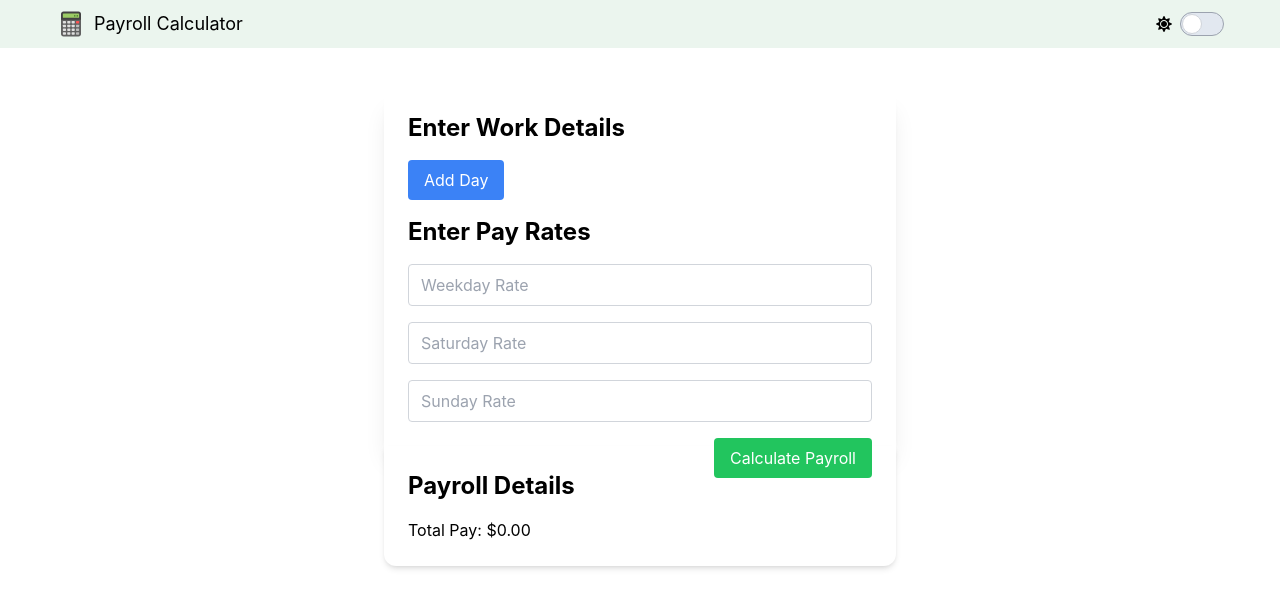
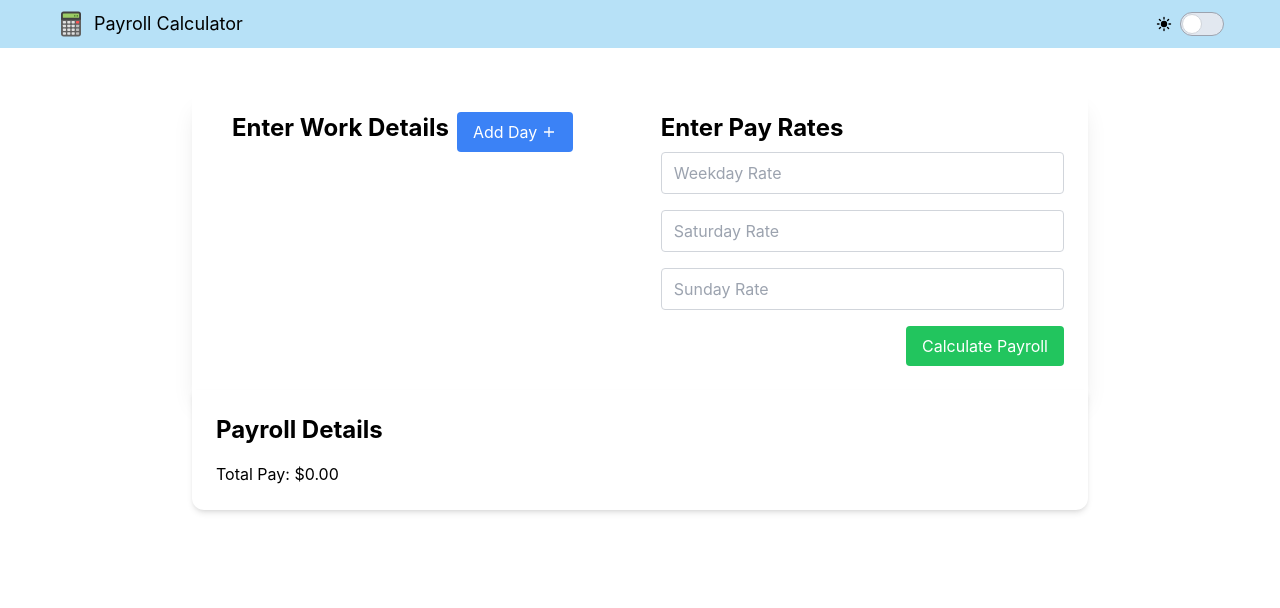
Before and after one commit to friendedflyer72/Payroll-Calculator, a React (Create React App) app: page / in a window 1280 px wide. Shown: the top 608 px of the page. Built offline with nearby package versions, Linux system fonts and the light colour scheme.

Commit message:
UI Changes

```diff
--- a/src/App.js
+++ b/src/App.js
@@ -9,7 +9,7 @@ const App = () => {
 
   const toggleMode = () => {
     if (mode === "dark") {
-      document.body.style.backgroundColor = "#84BCDA";
+      document.body.style.backgroundColor = "#EBF5EE";
       document.body.style.color = "black";
       setMode("light");
     } else {
--- a/src/components/InputForm.js
+++ b/src/components/InputForm.js
@@ -1,4 +1,5 @@
 import React, { useState } from 'react';
+import { IoMdAdd } from "react-icons/io";
 
 const InputForm = ({ setPayDetails, mode }) => {
   const [days, setDays] = useState([]);
@@ -45,20 +46,23 @@ const InputForm = ({ setPayDetails, mode }) => {
   };
 
   return (
-    <div className={`p-6 max-w-lg mx-auto ${mode === 'dark' ? 'bg-gray-900 text-white' : 'bg-white text-black'} rounded-t-xl shadow-xl space-y-4`}>
+    <div className={`p-6 max-w-4xl mx-auto ${mode === 'dark' ? 'bg-gray-900 text-white' : 'bg-white text-black'} rounded-t-xl shadow-xl space-x-10 md:flex`}>
+      <div className='md:w-1/2 md:px-4'>
+      <div className='flex'>
       <h2 className="text-2xl font-bold">Enter Work Details</h2>
       <button
-        className="bg-blue-500 text-white px-4 py-2 rounded hover:bg-blue-600"
+        className="flex bg-blue-500 text-white px-4 py-2 ml-2 rounded hover:bg-blue-600"
         onClick={handleAddDay}
       >
-        Add Day
+        Add Day<IoMdAdd className='items-center text-center my-auto ml-1' />
       </button>
+      </div>
       {days.map((day, index) => (
         <div key={index} className="space-y-2">
           <input
             type="text"
             placeholder="Day (e.g., Monday)"
-            className="w-full px-3 py-2 border border-gray-300 rounded"
+            className="w-full px-3 py-2 mt-2 border border-gray-300 rounded"
             value={day.day}
             onChange={(e) => handleDayChange(index, 'day', e.target.value)}
           />
@@ -78,35 +82,38 @@ const InputForm = ({ setPayDetails, mode }) => {
           />
         </div>
       ))}
+      </div>
+      <div className='md:w-1/2 mt-0'>
       <h2 className="text-2xl font-bold">Enter Pay Rates</h2>
       <input
         type="number"
         placeholder="Weekday Rate"
-        className="w-full px-3 py-2 border border-gray-300 rounded"
+        className="w-full px-3 my-2 py-2 border border-gray-300 rounded"
         value={payRates.weekday}
         onChange={(e) => handleRateChange('weekday', e.target.value)}
       />
       <input
         type="number"
         placeholder="Saturday Rate"
-        className="w-full px-3 py-2 border border-gray-300 rounded"
+        className="w-full px-3 my-2 py-2 border border-gray-300 rounded"
         value={payRates.saturday}
         onChange={(e) => handleRateChange('saturday', e.target.value)}
       />
       <input
         type="number"
         placeholder="Sunday Rate"
-        className="w-full px-3 py-2 border border-gray-300 rounded"
+        className="w-full px-3 my-2 py-2 border border-gray-300 rounded"
         value={payRates.sunday}
         onChange={(e) => handleRateChange('sunday', e.target.value)}
       />
       <button
-        className="float-right bg-green-500 text-white px-4 py-2 rounded hover:bg-green-600"
+        className="float-right bg-green-500 text-white px-4 py-2 mt-2 rounded hover:bg-green-600"
         onClick={calculatePayroll}
       >
         Calculate Payroll
       </button>
     </div>
+    </div>
   );
 };
 
--- a/src/components/Navbar.js
+++ b/src/components/Navbar.js
@@ -1,10 +1,11 @@
 import React from "react";
 import { FaMoon, FaSun } from "react-icons/fa";
+import { IoSunny, IoMoon } from "react-icons/io5";
 import { FcCalculator } from "react-icons/fc";
 
 export default function Navbar(props) {
   return (
-    <nav className={`navbar w-full h-12 flex items-center navbar-expand-lg px-14 mb-10 ${props.mode === 'dark' ? 'bg-gray-900' : 'bg-[#EBF5EE]'}`}>
+    <nav className={`navbar w-full h-12 flex items-center navbar-expand-lg px-14 mb-10 ${props.mode === 'dark' ? 'bg-gray-900' : 'bg-[#b7e1f7]'}`}>
       <FcCalculator  className="mr-2" size={30}/>
       <h1 className={`text-lg ${props.mode === 'dark' ? 'text-white' : 'text-black'}`}> {props.Title}</h1>
       <ul className="flex-grow">
@@ -14,9 +15,9 @@ export default function Navbar(props) {
       </ul>
       <div className="ml-auto flex items-center">
         {props.mode === "dark" ? (
-          <FaMoon className="text-white mr-2" />
+          <IoMoon className="text-white mr-2" />
         ) : (
-          <FaSun className="text-black mr-2" />
+          <IoSunny className="text-black mr-2" />
         )}
         <label className={`relative inline-flex cursor-pointer items-center form-check form-switch text-${props.mode === "light" ? "black" : "white"}`}>
           <input
--- a/src/components/PayrollDisplay.js
+++ b/src/components/PayrollDisplay.js
@@ -4,7 +4,7 @@ const PayrollDisplay = ({ payDetails, mode }) => {
   const totalPay = payDetails.reduce((acc, day) => acc + day.pay, 0);
 
   return (
-    <div className={`p-6 max-w-lg mx-auto ${mode === 'dark' ? 'bg-gray-900 text-white' : 'bg-white text-black'} rounded-b-xl shadow-md space-y-4`}>
+    <div className={`p-6 max-w-4xl mx-auto ${mode === 'dark' ? 'bg-gray-900 text-white' : 'bg-white text-black'} rounded-b-xl shadow-md space-y-4`}>
       <h2 className='text-2xl font-bold'>Payroll Details</h2>
       <ul>
         {payDetails.map((day, index) => (
```
